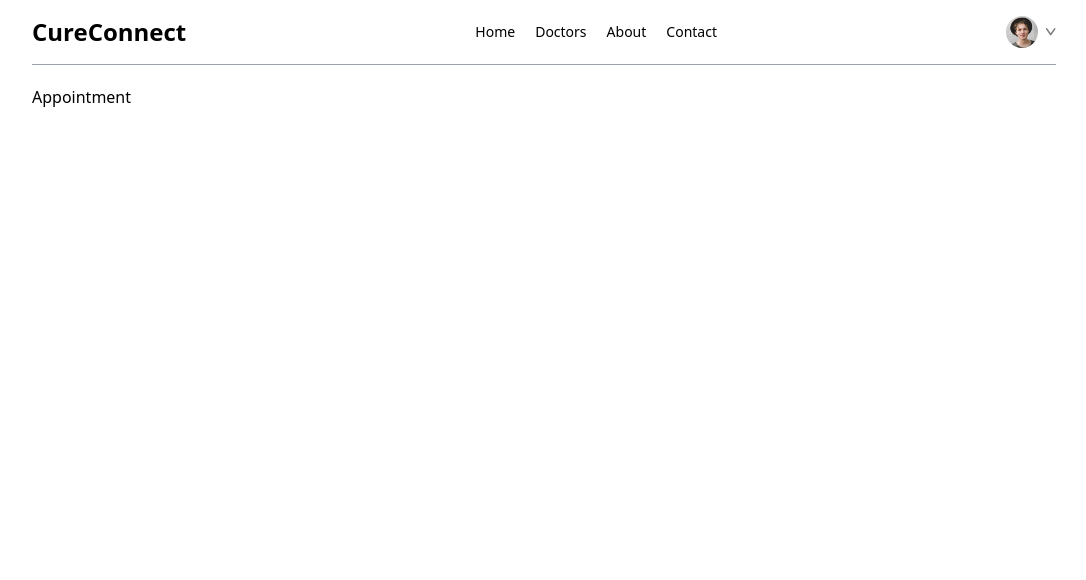
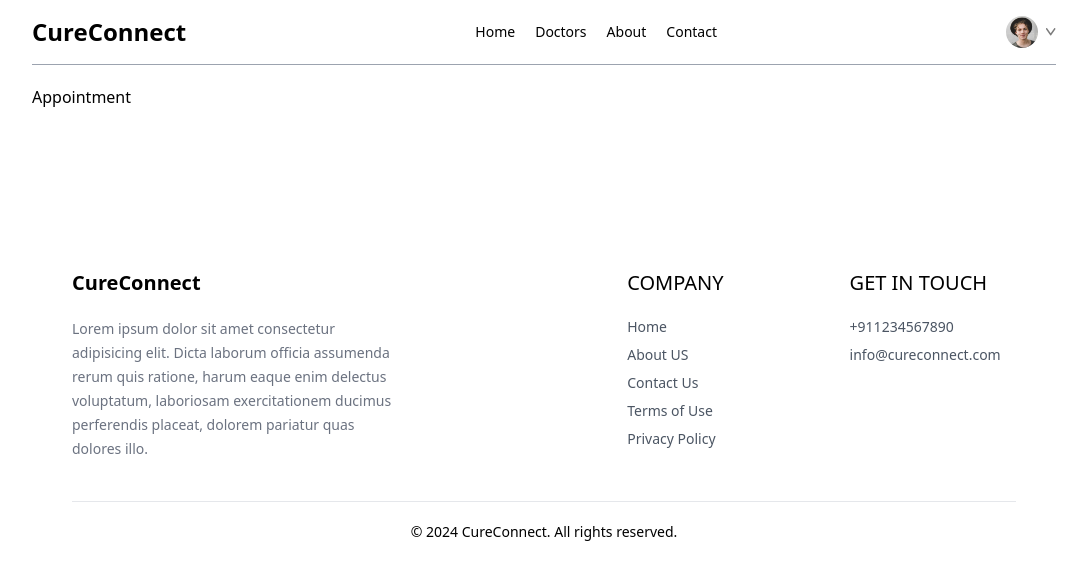
Before and after one commit to shoaibansari5398/CureConnect, a React (Vite) app in the folder frontend/: page /appointment/1 in a window 1280 px wide. Shown: the top 580 px of the page, without its empty margins (96-1182 px from the left). Built offline with nearby package versions, Linux system fonts and the light colour scheme.

Commit message:
added footer section

```diff
--- a/frontend/src/App.jsx
+++ b/frontend/src/App.jsx
@@ -9,6 +9,7 @@ import Contact from "./pages/Contact";
 import About from "./pages/About";
 import Appointment from "./pages/Appointment";
 import Navbar from "./components/Navbar";
+import Footer from "./components/Footer";
 
 const App = () => {
 	return (
@@ -25,6 +26,7 @@ const App = () => {
 				<Route path="/my-profile" element={<MyProfile />} />
 				<Route path="/appointment/:id" element={<Appointment />} />
 			</Routes>
+			<Footer />
 		</div>
 	);
 };
--- /dev/null
+++ b/frontend/src/components/Footer.jsx
@@ -0,0 +1,44 @@
+import React from "react";
+
+const Footer = () => {
+	return (
+		<div className="md:mx-10">
+			<div className="flex flex-col sm:grid grid-cols-[3fr_1fr_1fr] gap-14 my-10 mt-40 text-sm">
+				<div>
+					<h3 className="text-xl font-semibold mb-5">CureConnect</h3>
+					<p className="w-full md:w-2/3 text-gray-500 leading-6">
+						Lorem ipsum dolor sit amet consectetur adipisicing elit. Dicta
+						laborum officia assumenda rerum quis ratione, harum eaque enim
+						delectus voluptatum, laboriosam exercitationem ducimus perferendis
+						placeat, dolorem pariatur quas dolores illo.
+					</p>
+				</div>
+				<div className="">
+					<p className="text-xl mb-5 font-medium">COMPANY</p>
+					<ul className="flex flex-col gap-2 text-gray-600">
+						<li>Home</li>
+						<li>About US</li>
+						<li>Contact Us</li>
+						<li>Terms of Use</li>
+						<li>Privacy Policy</li>
+					</ul>
+				</div>
+				<div>
+					<p className="text-xl mb-5 font-medium">GET IN TOUCH</p>
+					<ul className="flex flex-col gap-2 text-gray-600">
+						<li>+911234567890</li>
+						<li>info@cureconnect.com</li>
+					</ul>
+				</div>
+			</div>
+			<div>
+				<hr></hr>
+				<p className="py-5 text-sm text-center">
+					© 2024 CureConnect. All rights reserved.
+				</p>
+			</div>
+		</div>
+	);
+};
+
+export default Footer;
--- a/frontend/src/components/Navbar.jsx
+++ b/frontend/src/components/Navbar.jsx
@@ -8,7 +8,7 @@ const Navbar = () => {
 
 	return (
 		<div className="flex justify-between items-center text-sm py-4 mb-5 border-b border-b-gray-400">
-			<p className="text-2xl font-bold cursor-pointer">CureConnect</p>
+			<p onClick={() => navigate("/")} className="text-2xl font-bold cursor-pointer">CureConnect</p>
 			<ul className="hidden md:flex gap-5 items-center font-medium">
 				<NavLink to="/">
 					<li className="py-1">Home</li>
```
